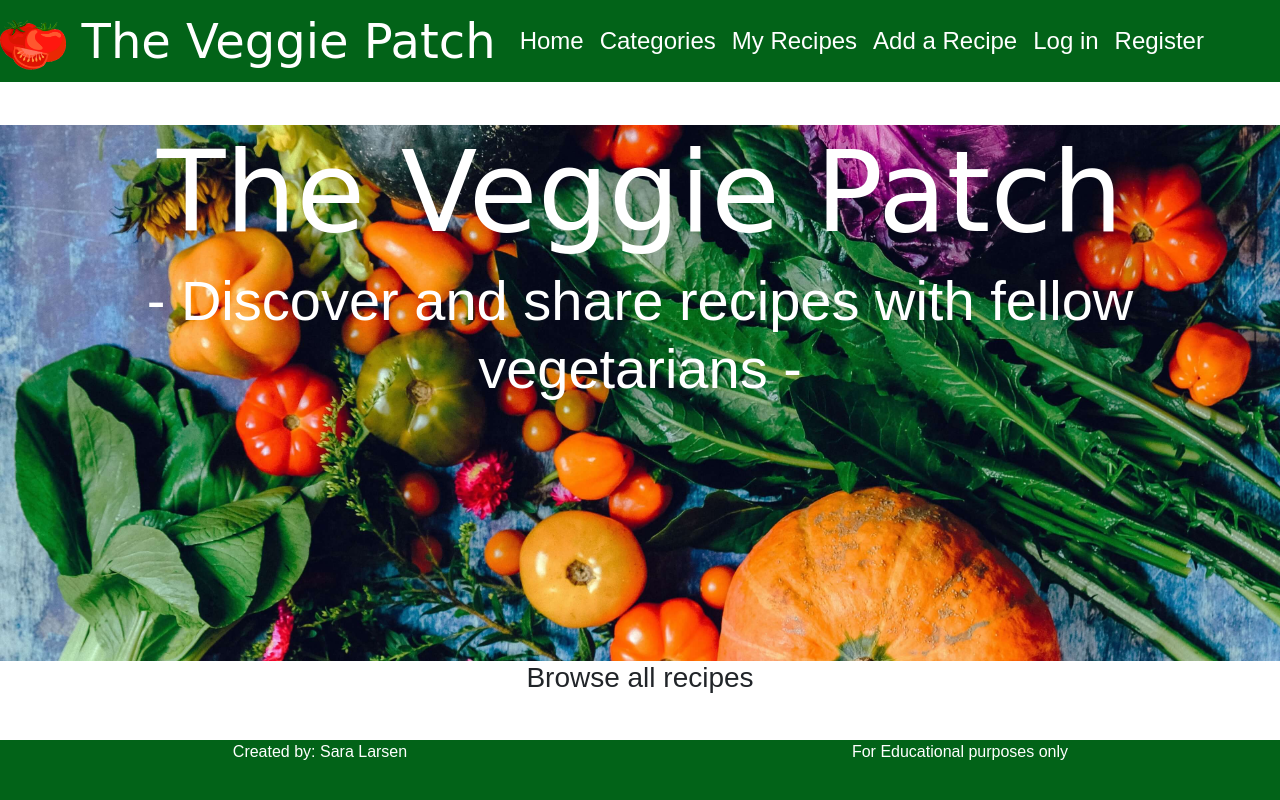
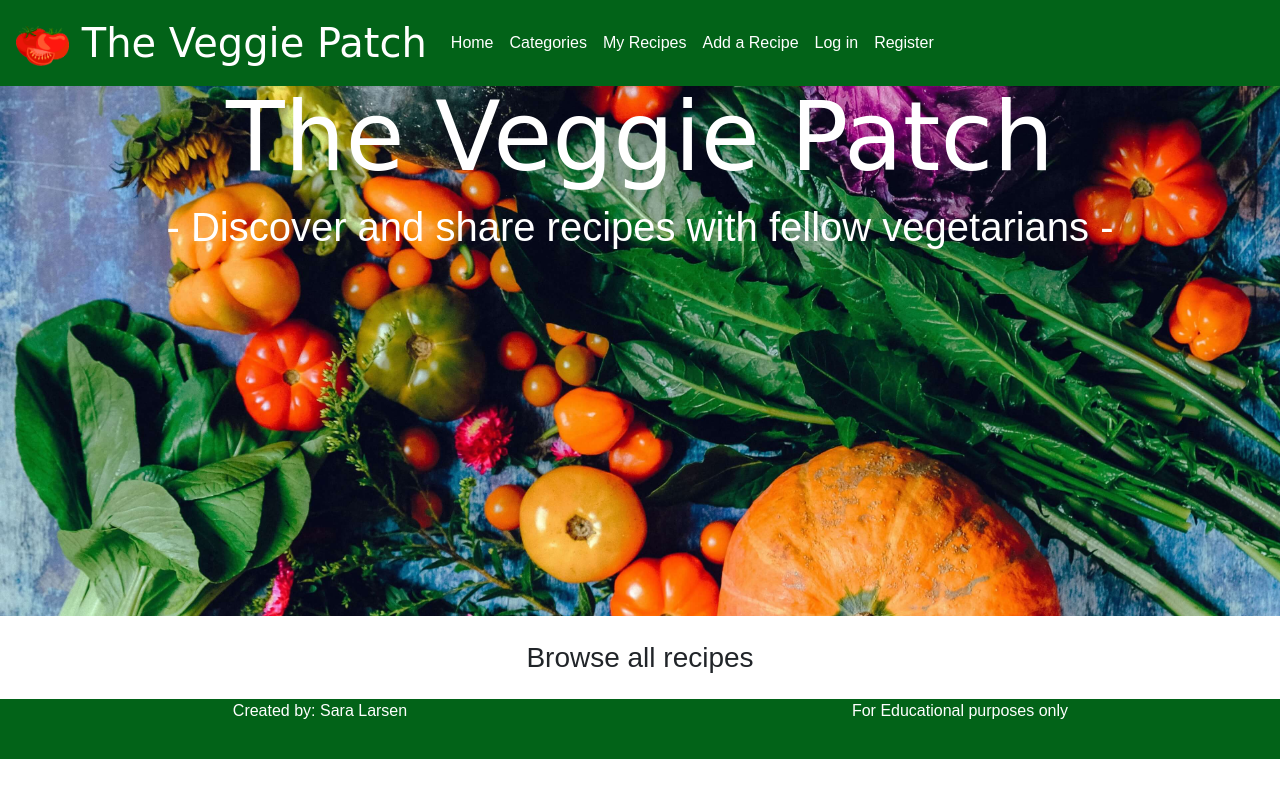
Before and after one commit to Sarani1612/the-veggie-patch, a Flask app: page / in a window 1280 px wide. Run offline with Flask 2, Linux system fonts and the light colour scheme; data that the repository does not hold is empty; some libraries are stand-ins or nearby versions; some web fonts are replaced.

Commit message:
adjusted image sizes

```diff
--- a/static/css/style.css
+++ b/static/css/style.css
@@ -14,17 +14,16 @@ body{
 /* Navigation Bar */
 .nav-custom {
     background-color: #026318;
-    font-size: 1.5rem;
-    padding: 0;
+    font-size: 1rem;
 }
 
 .navbar-brand {
     font-family: 'Just Another Hand', cursive;
-    font-size: 3rem;
+    font-size: 2.5rem;
 }
 
 .navbar-brand img {
-    height: 50px;
+    max-height: 40px;
 }
 
 .navbar-dark .navbar-nav .nav-link {
@@ -43,7 +42,8 @@ body{
     background-position: center;
     background-repeat: no-repeat;
     background-size: cover;
-    margin: 0;
+    margin-top: 80px;
+    margin-bottom: 25px;
     overflow: hidden;
     position: relative;
     height: 67vh;
@@ -53,11 +53,12 @@ body{
 /* Custom settings for headings */
 h1 {
     font-family: 'Just Another Hand', cursive;
-    font-size: 7rem;
+    font-size: 6rem;
+    /* margin-top: 75px; */
 }
 
 h2 {
-    font-size: 3.5rem;
+    font-size: 2.5rem;
 }
 
 /* Custom styling for buttons */
@@ -72,10 +73,18 @@ h2 {
 }
 
 /* Recipe cards */
-.recipe-img {
+.card-img {
     width: 100%;
-    height: 10rem;
+    height: 13rem;
     object-fit: cover;
+    border-top-left-radius: 10%;
+    border-top-right-radius: 10%;
+}
+
+.card-div {
+    border: dashed #026318 2px;
+    border-radius: 10%;
+    margin: 0.5rem;
 }
 
 .card-div a {
@@ -91,6 +100,12 @@ hr {
     border-top: solid rgba(0,0,0,0.25) 1px;
 }
 
+.recipe-img {
+    object-fit: cover;
+}
+
+
+/* Form styling */
 .form-box {
     max-width: 1000px;
     margin: auto;
--- a/templates/addrecipe.html
+++ b/templates/addrecipe.html
@@ -43,7 +43,7 @@
             <div class="form-group row" id="ingredients-wrapper">
                 <label for="ingredient-list" class="col-sm-4 col-form-label">Ingredients:</label>
                 <div class="col-sm-8">
-                    <input type="text" class="form-control form-control-sm" name="ingredients" id="ingredients" placeholder="Comma-separate ingredients">
+                    <input type="text" class="form-control form-control-sm" name="ingredients" id="ingredients" placeholder="Please separate ingredients with commas">
                 </div>
             </div>
             <div class="form-group row">
--- a/templates/index.html
+++ b/templates/index.html
@@ -1,26 +1,27 @@
 {% extends 'base.html' %}
 
 {% block content %}
-<div class="main-content">
+
 <section class="landing-page">
+    <div class="m-auto">
         <h1>The Veggie Patch</h1>
         <h2>- Discover and share recipes with fellow vegetarians -</h2>
+    </div>
 </section>
 
+<section class="container index-recipes">
     <h3>Browse all recipes</h3>
-	<section class="row">
+    <div class="row">
         {% for recipe in recipes %}
-		<div class="card col-md-4 col-lg-3 border-success card-div">
-			<img src="{{ recipe.image_url }}" class="card-img-top recipe-img" alt="Recipe image">
-			<div class="card-body">
-				<h5 class="card-title"><a href="{{ url_for('view_recipe', recipe_id=recipe._id) }}"
-						class="stretched-link">{{ recipe.name }}</a></h5>
+        <div class="col-md-4 mb-2">
+            <div class="align-items-center justify-content-center h-100 w-100 mx-auto card-div">
+                <img src="{{ recipe.image_url }}" class="card-img" alt="{{ recipe.name }}">
+                <a href="{{ url_for('view_recipe', recipe_id=recipe._id) }}" class="stretched-link">{{ recipe.name }}</a>
             </div>
         </div>
         {% endfor %}
+    </div>
 </section>
-</div>
-
 
 
 
--- a/templates/viewrecipe.html
+++ b/templates/viewrecipe.html
@@ -2,12 +2,12 @@
 
 {% block content %}
 
-<div class=" container-fluid main-content">
+<div class=" container main-content">
 	<h3 class="recipe-title">{{ recipe.name }}</h3>
 	<section>
 		<div class="row">
 			<div class="col-6 recipe-border">
-				<img src="{{ recipe.image_url }}" class="recipe-img" alt="{{ recipe.name }}">
+				<img src="{{ recipe.image_url }}" class="recipe-img w-100 h-100" alt="{{ recipe.name }}">
             </div>
 			<div class="col-6">
                 <p>Mealtype: {{ recipe.mealtype }}</p>
```
Lines whose indentation alone changed are shown as unchanged.
